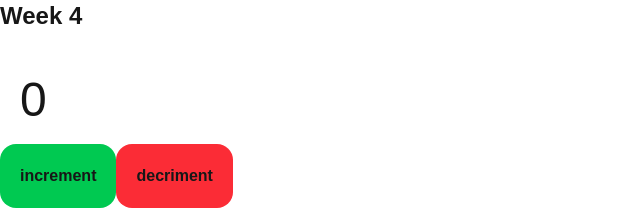
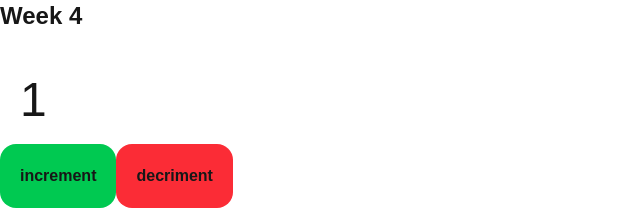
Before and after one commit to Caden-O/cprg306-assignments, a Next.js app: page /week-4 in a window 1280 px wide. Shown: the top 210 px of the page, without its empty margins (0-640 px from the left). Built offline with nearby package versions, Linux system fonts and the light colour scheme.

Commit message:
completed week 4 assignment for real this time

```diff
--- a/app/page.js
+++ b/app/page.js
@@ -110,6 +110,7 @@
       <h1>CPRG 306: Web Development 2 - Assignments</h1>
       <Link href="/week-2">Go to Week 2 ➡️</Link>
       <Link href="/week-3">Go to Week 3 ➡️</Link>
+      <Link href="/week-4">Go to Week 4 ➡️</Link>
     </main>
   )
 }
--- a/app/week-4/new-item.js
+++ b/app/week-4/new-item.js
@@ -2,7 +2,7 @@
 import { useState } from "react";
 
 function NewItem(){
-  const [counterNum, setCounterNum] = useState(0);
+  const [counterNum, setCounterNum] = useState(1  );
 
   function increaseCounter() {
     setCounterNum(counterNum + 1);
```
